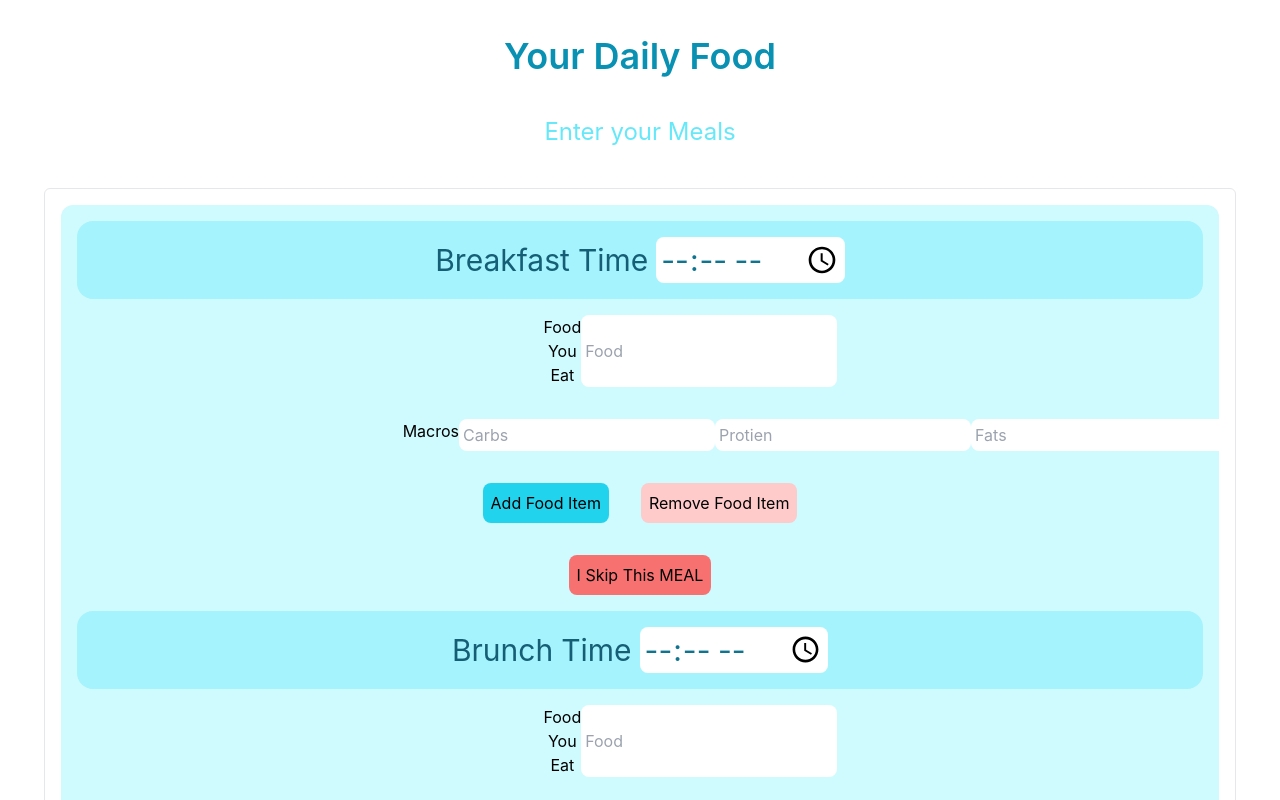
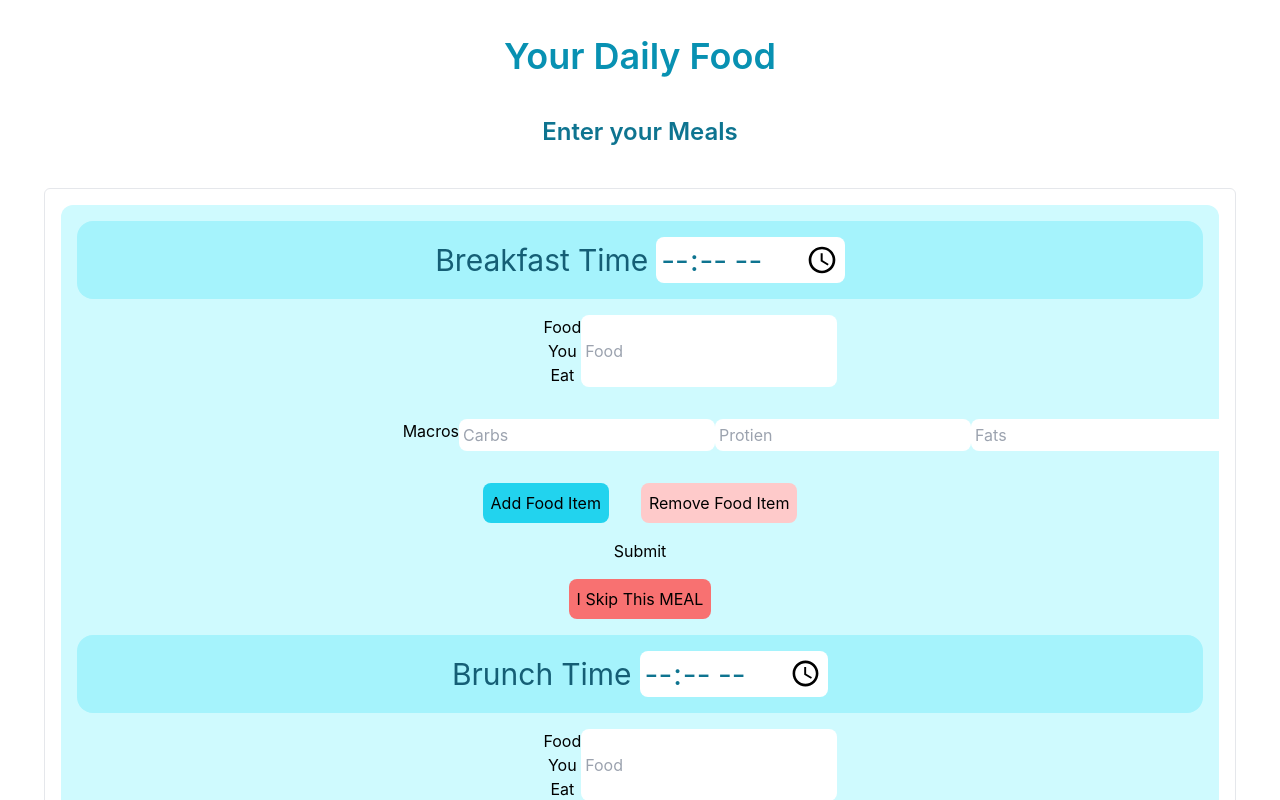
Before and after one commit to himanshuhimmy/login, a React (Create React App) app: page / in a window 1280 px wide. Shown: the top 800 px of the page. Built offline with nearby package versions, Linux system fonts and the light colour scheme.

Commit message:
lot of issues

```diff
--- a/src/components/DietData/DietInput.jsx
+++ b/src/components/DietData/DietInput.jsx
@@ -49,37 +49,59 @@ const DietInput = ({ setMeals, meals }) => {
     setMeals(updated);
   }
 
-  function onClickHandle(event) {
+  function onClickHandle(meal, itemId, event) {
+    event.preventDefault();
     let initalData = [...meals];
-    event.preventDefault();
-    let UserTime = time.current.vlaue;
+    let UserTime = time.current.value;
     let UserFood = food.current.value;
     let UserCarbs = carbs.current.value;
     let UserProtien = protien.current.value;
     let UserFats = fats.current.value;
 
-    let updated = initalData.map((Meals) => {});
+    let updated = initalData.map((Meals) => {
+      if (Meals.mealName === meal) {
+        return {
+          ...Meals,
+          time: UserTime,
+          item: Meals.item.map((el) => {
+            if (el.id === itemId) {
+              return {
+                ...el,
+                Food: UserFood,
+                Protien: parseInt(UserProtien),
+                Carbs: parseInt(UserCarbs),
+                Fats: parseInt(UserFats),
+              };
+            }
+            return el;
+          }),
+        };
+      }
+    });
+    console.log(updated);
+    setMeals(updated);
   }
   return (
     <div>
       <div className=" bg-cyan-100 p-4 rounded-xl ">
-        <form action="">
-          {meals.map((el) => {
+        <form onSubmit={onClickHandle}>
+          {meals.map((el, id) => {
             return (
               <div>
                 {el.status && (
-                  <div>
+                  <div key={id}>
                     <h1 className="text-cyan-800 text-3xl bg-cyan-200 p-4 rounded-2xl">
                       {el.mealName}
                       <span className="p-2">Time</span>
                       <input
+                        required
                         ref={time}
                         type="time"
                         className="text-cyan-700 p-1 rounded-lg"
                       />
                     </h1>
                     <div>
-                      {el.item.map((meals) => {
+                      {el.item.map((Item) => {
                         return (
                           <div>
                             <div className="w-[20%] m-auto">
@@ -120,20 +142,26 @@ const DietInput = ({ setMeals, meals }) => {
                                 />
                               </div>
                               <button
-                                onClick={() => AddItem(el.mealName, meals.id)}
+                                onClick={() => AddItem(el.mealName, Item.id)}
                                 className="bg-cyan-400 rounded-lg p-2 m-4"
                               >
                                 Add Food Item
                               </button>
                               <button
-                                onClick={() =>
-                                  RemoveItem(el.mealName, meals.id)
-                                }
+                                onClick={() => RemoveItem(el.mealName, Item.id)}
                                 className="bg-red-200 rounded-lg p-2 m-4"
                               >
                                 Remove Food Item
                               </button>
                             </div>
+
+                            <button
+                              onClick={(e) =>
+                                onClickHandle(el.mealName, Item.id, e)
+                              }
+                            >
+                              Submit
+                            </button>
                           </div>
                         );
                       })}
@@ -150,7 +178,6 @@ const DietInput = ({ setMeals, meals }) => {
               </div>
             );
           })}
-          <button onClick={onClickHandle}> Submit</button>
         </form>
       </div>
     </div>
--- a/src/components/DietData/DietRoot.jsx
+++ b/src/components/DietData/DietRoot.jsx
@@ -3,54 +3,48 @@ import DietInput from "./DietInput";
 import DisplayDiet from "./DisplayDiet";
 
 const DietRoot = () => {
-  let [data, setData] = useState([
-    {
-      mealName: ``,
-      Food: ``,
-      Carbs: 0,
-      Fats: 0,
-      Protien: 0,
-    },
-  ]);
   let [display, setDisplay] = useState(false);
   let [meals, setMeals] = useState([
     {
       mealName: "Breakfast",
+      time: 0,
       status: true,
       item: [{ id: 1, Food: "", time: 0, Carbs: 0, Fats: 0, Protien: 0 }],
     },
     {
       mealName: "Brunch",
+      time: 0,
       status: true,
       item: [{ id: 1, Food: "", time: 0, Carbs: 0, Fats: 0, Protien: 0 }],
     },
     {
       mealName: "Lunch",
+      time: 0,
       status: true,
       item: [{ id: 1, Food: "", time: 0, Carbs: 0, Fats: 0, Protien: 0 }],
     },
     {
       mealName: "Snack",
+      time: 0,
       status: true,
       item: [{ id: 1, Food: "", time: 0, Carbs: 0, Fats: 0, Protien: 0 }],
     },
     {
       mealName: "PreWorkout",
+      time: 0,
       status: true,
       item: [{ id: 1, Food: "", time: 0, Carbs: 0, Fats: 0, Protien: 0 }],
     },
     {
       mealName: "Dinner",
+      time: 0,
       status: true,
       item: [{ id: 1, Food: "", time: 0, Carbs: 0, Fats: 0, Protien: 0 }],
     },
   ]);
 
-  let [noOfMeals, setNoOfMeals] = useState(1);
-
-  function toggle(event) {
-    event.preventDefault();
-    setDisplay(!display);
+  function toggle() {
+    // setDisplay(!display);
     console.log(display);
   }
   return (
@@ -59,19 +53,17 @@ const DietRoot = () => {
         Your Daily Food
       </header>
       <div className="m-5 p-5">
-        <h1 className="text-2xl text-cyan-300">Enter your Meals </h1>
+        <h1 className="text-2xl text-cyan-700 font-semibold">
+          {display ? `Your Meals ` : ` Enter your Meals `}
+        </h1>
       </div>
-      <div>
-        {/* <form action=""> */}
-        <div className="border p-4 m-2 rounded-md">
-          {toggle === true ? (
-            <DisplayDiet meal={meals} />
-          ) : (
-            <DietInput meals={meals} data={data} setMeals={setMeals} />
-          )}
-        </div>
-        {/* <button onClick={toggle}>Submit</button> */}
-        {/* </form> */}
+
+      <div className="border p-4 m-2 rounded-md">
+        {display ? (
+          <DisplayDiet meal={meals} toggle={toggle} />
+        ) : (
+          <DietInput meals={meals} toggle={toggle} setMeals={setMeals} />
+        )}
       </div>
     </div>
   );
--- a/src/components/DietData/DisplayDiet.jsx
+++ b/src/components/DietData/DisplayDiet.jsx
@@ -1,4 +1,4 @@
-const DisplayDiet = ({ meal }) => {
+const DisplayDiet = ({ meal, toggle }) => {
   function GetTotal(item) {
     return item.reduce(
       (total, items) => {
@@ -18,7 +18,7 @@ const DisplayDiet = ({ meal }) => {
         return (
           <div className="bg-cyan-200 rounded-xl m-2 p-2">
             <h1 className="text-3xl font-bold p-4 rounded-2xl w-[25%] m-auto bg-cyan-300">
-              {Meals.mealName}
+              {Meals.mealName} Time :- {Meals.time}
             </h1>
             <div className="w-[95%] bg-cyan-300 m-4 text-center rounded-3xl">
               <div>
@@ -53,6 +53,7 @@ const DisplayDiet = ({ meal }) => {
           </div>
         );
       })}
+      <button onClick={toggle}>Back </button>
     </div>
   );
 };
```
